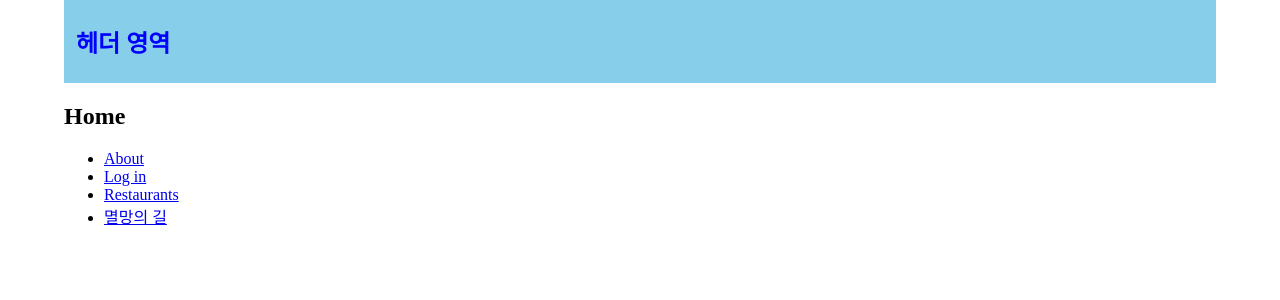
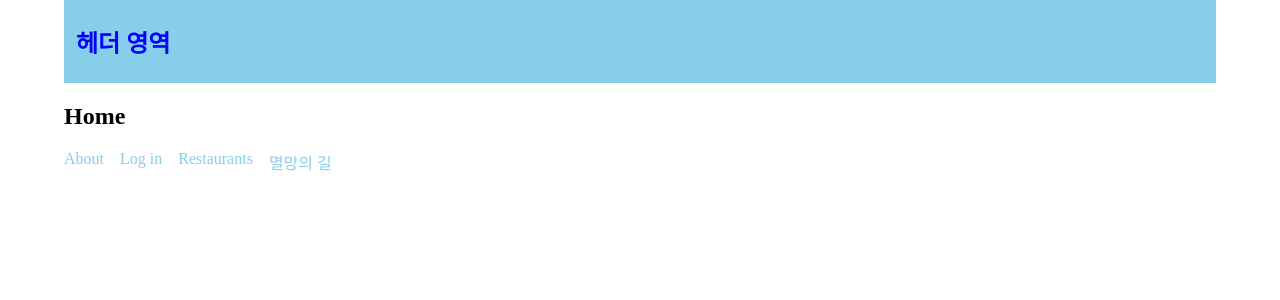
Before and after one commit to CodeSoom/react-week8-assignment-1, a React app: page / in a window 1280 px wide. Shown: the top 300 px of the page. Built offline with nearby package versions, Linux system fonts and the light colour scheme.

Commit message:
feat: HomePage - css 작업 홈페이지의 css를 추가했습니다

```diff
--- a/src/App.jsx
+++ b/src/App.jsx
@@ -36,7 +36,7 @@ const Header = styled.header({
     textDecoration: 'none',
 
     '&:hover': {
-      color: 'green',
+      color: 'violet',
     },
   },
 });
--- a/src/HomePage.jsx
+++ b/src/HomePage.jsx
@@ -1,15 +1,43 @@
 import { Link } from 'react-router-dom';
+import styled from '@emotion/styled';
+
+const List = styled.ul({
+  display: 'flex',
+  margin: '0',
+  padding: '0',
+  listStyle: 'none',
+});
+
+const Item = styled.li({
+  marginRight: '1em',
+  '& a': {
+    color: 'skyblue',
+    textDecoration: 'none',
+
+    '&:hover': {
+      color: 'violet',
+    },
+  },
+});
 
 export default function HomePage() {
   return (
     <div>
       <h2>Home</h2>
-      <ul>
-        <li><Link to="/about">About</Link></li>
-        <li><Link to="/login">Log in</Link></li>
-        <li><Link to="/restaurants">Restaurants</Link></li>
-        <li><Link to="/xxx">멸망의 길</Link></li>
-      </ul>
+      <List>
+        <Item>
+          <Link to="/about">About</Link>
+        </Item>
+        <Item>
+          <Link to="/login">Log in</Link>
+        </Item>
+        <Item>
+          <Link to="/restaurants">Restaurants</Link>
+        </Item>
+        <Item>
+          <Link to="/xxx">멸망의 길</Link>
+        </Item>
+      </List>
     </div>
   );
 }
```
